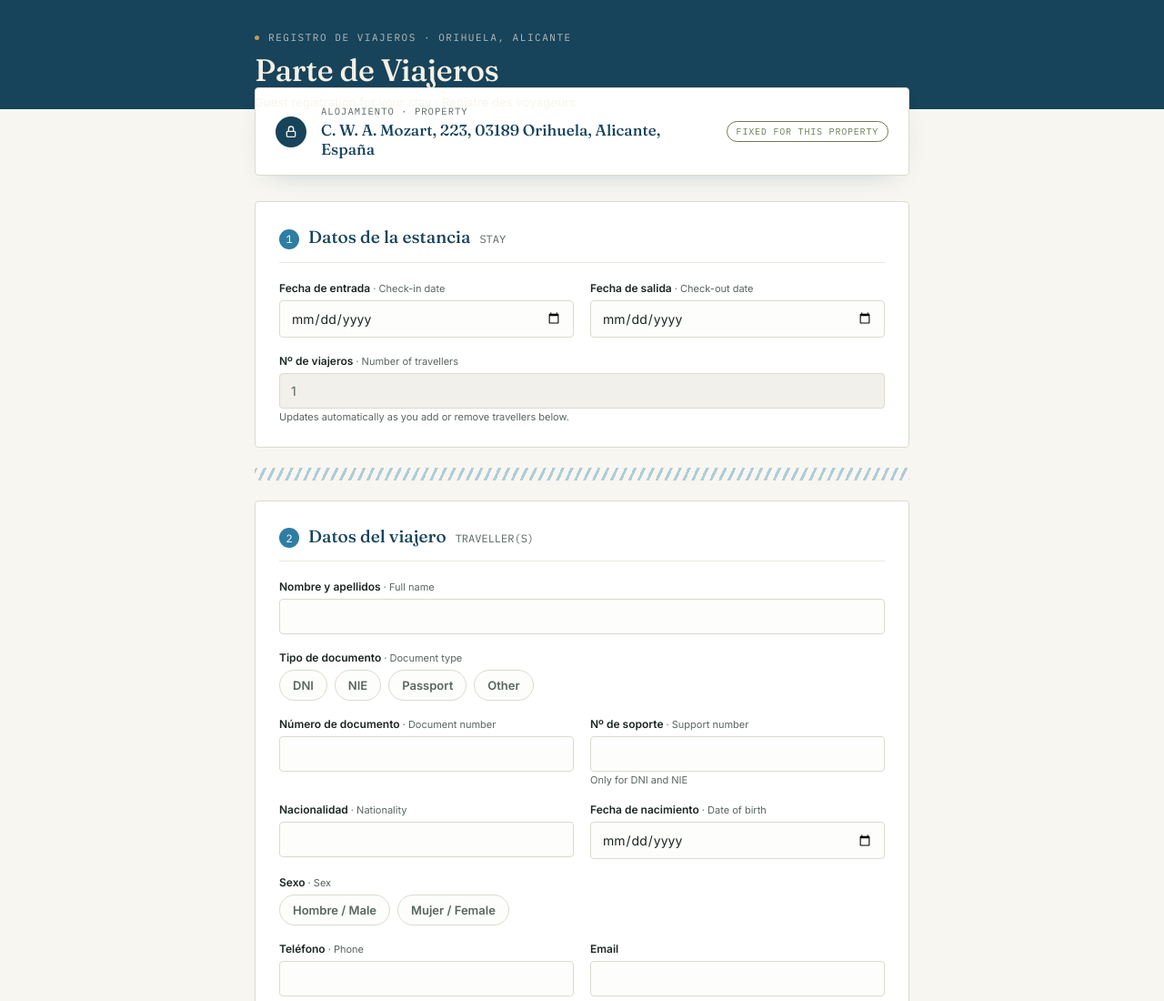
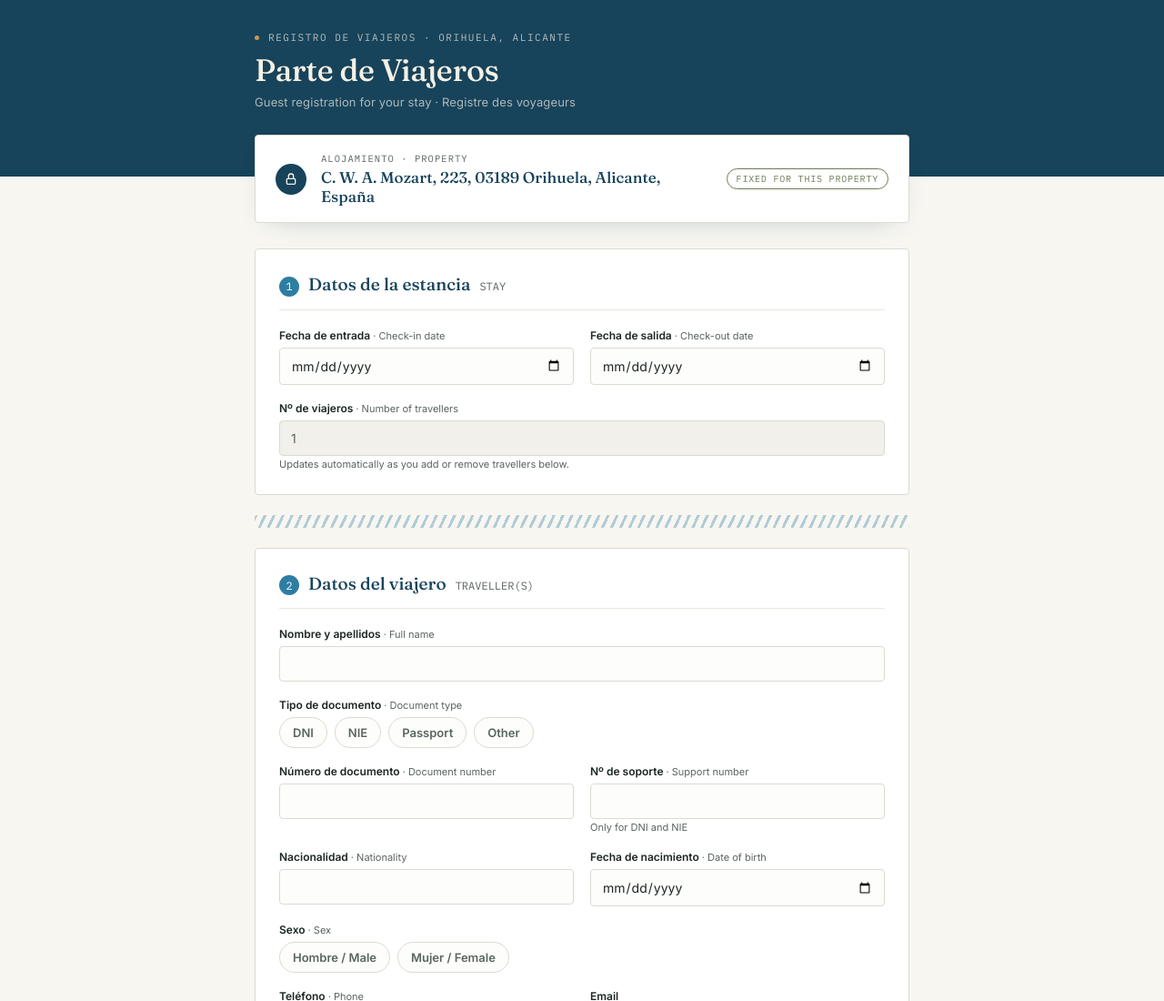
Before and after one commit to Valvowen/Guest-form, a plain HTML site: page index.html in a window 1280 px wide. Shown: the top 1100 px of the page at 91% size. Drawn offline with Linux system fonts and the light colour scheme.

Commit message:
index.html

```diff
--- a/index.html
+++ b/index.html
@@ -24,8 +24,7 @@
   *{box-sizing:border-box;}
   body{
     margin:0;
-    background:
-      linear-gradient(180deg, var(--sea-deep) 0%, var(--sea-deep) 120px, var(--bg) 120px);
+    background: var(--bg);
     color: var(--ink);
     font-family:'Inter', sans-serif;
     padding-bottom:80px;
@@ -36,10 +35,14 @@
     padding: 0 20px;
   }
   header.top{
+    background: var(--sea-deep);
+    padding: 34px 0 52px;
+    color:#f4f0e4;
+  }
+  header.top .inner{
     max-width:760px;
     margin:0 auto;
-    padding: 34px 20px 0;
-    color:#f4f0e4;
+    padding: 0 20px;
   }
   .eyebrow{
     font-family:'IBM Plex Mono', monospace;
@@ -430,10 +433,12 @@
 <body>
 
 <header class="top">
-  <div class="eyebrow"><span class="dot"></span>Registro de Viajeros · Orihuela, Alicante</div>
-  <h1>Parte de Viajeros
-    <small>Guest registration for your stay · Registre des voyageurs</small>
-  </h1>
+  <div class="inner">
+    <div class="eyebrow"><span class="dot"></span>Registro de Viajeros · Orihuela, Alicante</div>
+    <h1>Parte de Viajeros
+      <small>Guest registration for your stay · Registre des voyageurs</small>
+    </h1>
+  </div>
 </header>
 
 <div class="wrap">
```
